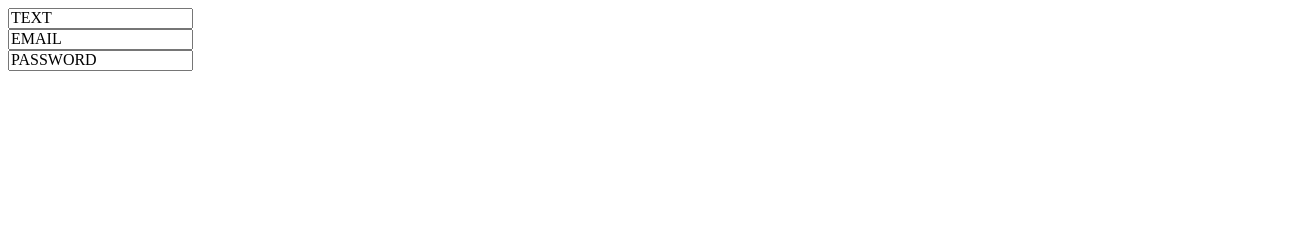
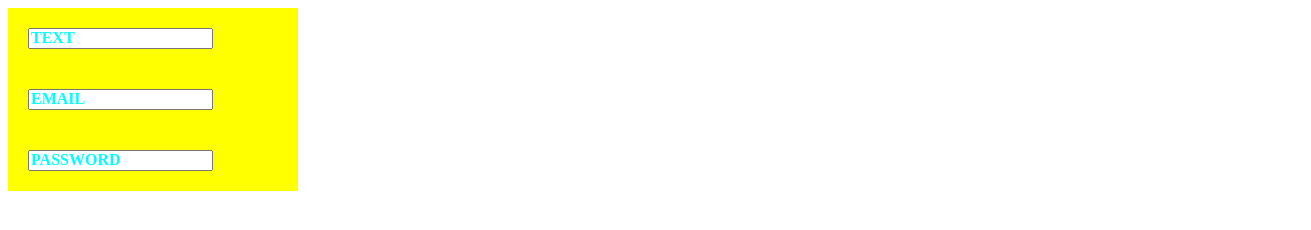
Before and after one commit to dima-gorskov/placeholder, a plain HTML site: page index.html in a window 1280 px wide. Shown: the whole page, 1311 px wide, since content can reach past the window. Drawn offline with nearby package versions, Linux system fonts and the light colour scheme.

Commit message:
v 2.5 style for wrapper,inputs, label

```diff
--- a/index.html
+++ b/index.html
@@ -6,7 +6,10 @@
     <script type="text/javascript" src="placeholder.js"></script>
     <script type="text/javascript">
         $(document).ready(function() {
-            $('#test').Placeholder();
+            $('#test').Placeholder({
+				styleLabel: 	'color: #00ffff;font-weight:bold; width:100%;',
+				styleWrap: 'padding:20px; background:yellow;width:250px'
+			});
         });
     </script>
 </head>
--- a/placeholder.js
+++ b/placeholder.js
@@ -2,19 +2,18 @@
 	jQuery.fn.Placeholder = function(options){
 		options = $.extend({
 			selectors: ":text,[type=email],:password,textarea",
-			style: {
-				cursor: 'text',
-				other: ''
-			}
+			styleLabel: '',
+			styleWrap: 'position:relative;',
+			styleInput: ''
 		}, options);
 		var inputs = $(this).find(options.selectors);
-		$("title").after("<style type='text/css'>.placeholderWrapper{position:relative;}.placeholderWrapper>label{ \
-		cursor: "+options.style.cursor+";\
+		$("title").after("<style type='text/css'>.placeholderWrapper{"+options.styleWrap+"}.placeholderWrapper>input{"+options.styleInput+"}.placeholderWrapper>textarea{"+options.styleInput+"}.placeholderWrapper>label{ \
+		cursor: text;\
 		padding-left:3px;\
 		padding-top:1px;\
 		position:absolute;\
 		text-transform:uppercase;\
-		z-index:3;"+options.style.other+"\
+		z-index:3;"+options.styleLabel+"\
 		}</style>");
 		inputs.each(function(){
 			if($(this).data('label')){
```
Also changed, not shown: placeholder.min.js.
